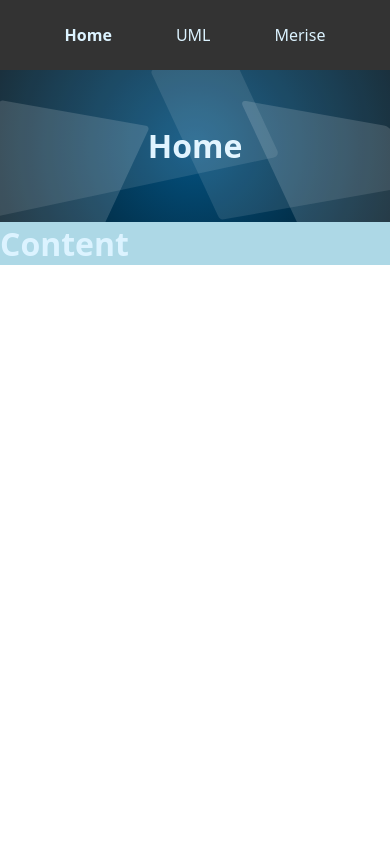
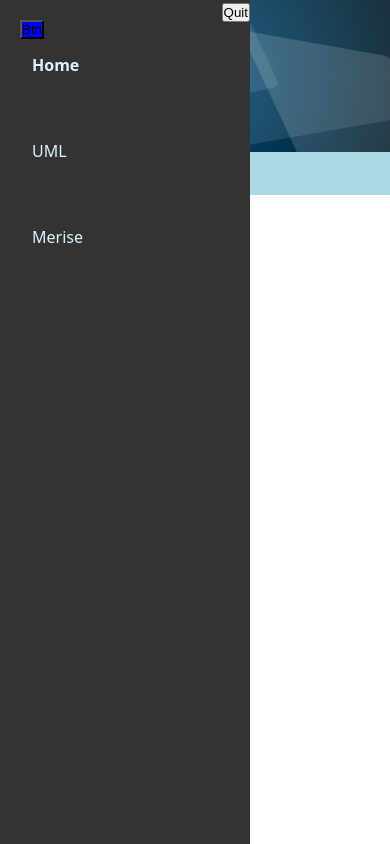
Before and after one commit to 2023-cda-alt-devops-p4/catalog-zl, a React (Vite) app: page / in a window 390 px wide. Built offline with nearby package versions, Linux system fonts and the light colour scheme.

Commit message:
feat: conversion de la navbar en side menu hamburger
- Ajout du useState isOpen
- Ajout de nouveau composant avec styled component : NavbarContent,
  CollapseButton, QuitButton et QuitButtonContainer
- Ajout du style et d'une animation pour l'apparition et la disparition
  du menu

```diff
--- a/src/component/Navbar.tsx
+++ b/src/component/Navbar.tsx
@@ -1,34 +1,69 @@
+import { useState } from "react"
 import { NavLink } from "react-router-dom"
+import styled from "styled-components"
 
 const Navbar = () => {
+  const [isOpen, setIsOpen] = useState(false)
+
   return (
-    <nav>
-      <div>
+    <>
+    <CollapseButton toggle={isOpen} onClick={() => setIsOpen(!isOpen)}>Btn</CollapseButton>
+    <NavbarContent toggle={isOpen} onClick={() => setIsOpen(!isOpen)}>
+      <QuitButtonContainer>
+        <QuitButton>Quit</QuitButton>
+      </QuitButtonContainer>
         <NavLink
-
           to={'/'}
           className={({ isActive }) =>
           isActive ? "navlink active" : "navlink"
-          }>
+        }>
             Home
         </NavLink>
         <NavLink
           to={'/uml'}
           className={({ isActive }) =>
           isActive ? "navlink active" : "navlink"
-          }>
+        }>
             UML
         </NavLink>
         <NavLink
           to={'/merise'}
           className={({ isActive }) =>
           isActive ? "navlink active" : "navlink"
-          }>
+        }>
             Merise
         </NavLink>
-      </div>
-    </nav>
+    </NavbarContent>
+    </>
   )
 }
 
 export default Navbar
+
+const NavbarContent = styled.nav`
+transform: translateX(${({ toggle }) => (toggle ? "-250px" : "0")});
+position: fixed;
+height: 100vh;
+width: 250px;
+z-index: 2;
+display: flex;
+flex-direction: column;
+background-color: #333;
+transition: transform 0.3s ease-in-out;`
+
+const CollapseButton = styled.button`
+  background-color: ${({ toggle }) => (toggle ? "red" : "blue")};
+  position: absolute;
+  top: 20px;
+  left: 20px;
+  z-index: 10;
+`;
+
+const QuitButton = styled.button`
+  positon: absolute;`
+
+const QuitButtonContainer = styled.div`
+  text-align: end;
+  background-color: #333;
+  justify-content: flex-end;
+`
--- a/src/index.css
+++ b/src/index.css
@@ -13,19 +13,15 @@ body {
 
 /* Navbar */
 
-nav {
-    position: relative;
-    z-index: 2;
-    padding: 1.5em;
-    display: flex;
-    justify-content: center;
-    background-color: #333;
-}
 
 .navlink {
     color: #dcf3ff;
     text-decoration: none;
-    margin: 0 2em;
+    margin: 2em 2em;
+}
+
+.navlink:hover {
+    text-decoration: underline;
 }
 
 .active {
```
